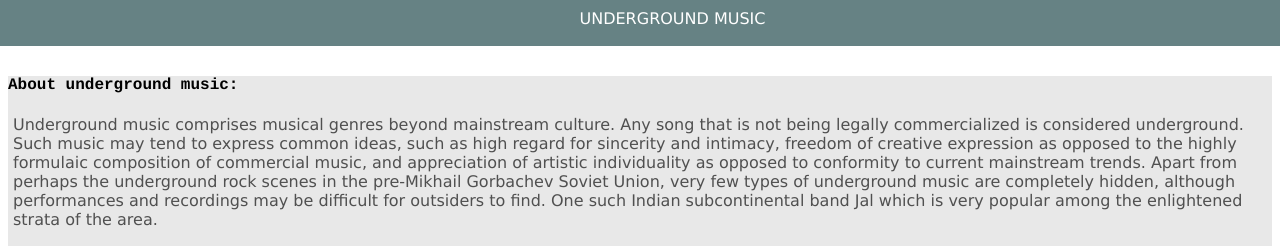
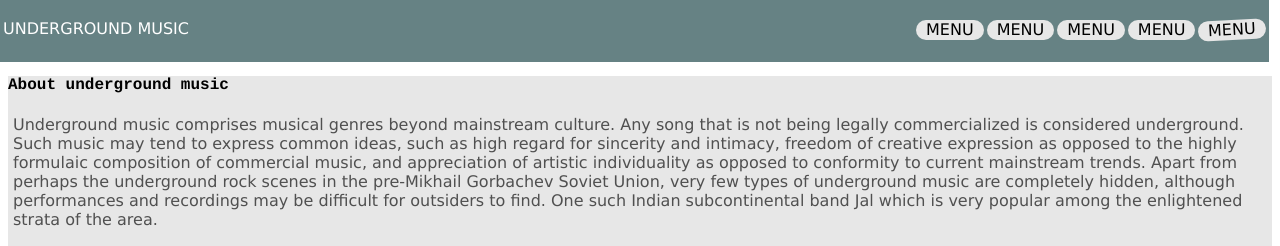
Before and after one commit to TadckaOfficial/TadckaOfficial, a PHP site: page / in a window 1280 px wide. Shown: the top 246 px of the page. Run offline with PHP 8.4, Linux system fonts and the light colour scheme; some libraries are stand-ins or nearby versions.

Commit message:
Initial commit
Initial commit

```diff
--- a/index.html
+++ b/index.html
@@ -12,14 +12,25 @@
 </head>
 <body>
 <div id="header">
-       <p id="name">UNDERGROUND MUSIC</p>
-</div>
+       <p id="name">UNDERGROUND MUSIC
+
+
+           <a href="#" class="btn">MENU</a>
+           <a href="#" class="btn">MENU</a>
+           <a href="#" class="btn">MENU</a>
+           <a href="#" class="btn">MENU</a>
+           <a href="#" class="btn">MENU</a>
+
+
+       </p>
+       </div>
+
 <div class="left">
        <img src=""/>
 </div>
  <div class="right">
 
-<h4>About underground music:</h4>
+<h4>About underground music</h4>
 
 <p>
                              Underground music comprises musical genres beyond mainstream culture.
@@ -34,7 +45,7 @@
 </p>
 
 
-<h4>Some around 80's Electronic:
+<h4>Some around 80's Electronic
 <p>
 <embed width="350" height="300"
 src="http://www.youtube.com/embed/FGEQUSVPt7A">
@@ -56,8 +67,6 @@ src="http://www.youtube.com/embed/sEYs6UGwwGg">
 
 </p>
 
-<div id="interactive-button">BUUUUTTONAS</div>
-
 </div>
 <div id="footer">
 
--- a/style.css
+++ b/style.css
@@ -6,9 +6,9 @@ div {
     background-color: #668284;
     z-index: 1;
     position: fixed;
-    width: 105%;
+    width: 99.3%;
     margin-top: -10px;
-    height: 6%;
+    height: 8%;
     margin-bottom: 20px;
     margin-left: -10px;
 }
@@ -17,10 +17,10 @@ div {
     color: #ffffff;
     font-family: Verdana, sans-serif;
     font-size: 16px;
-    padding-top: 5px;
+    padding-top: 15px;
     margin-left: 5px;
-    text-align: center;
-    position: relative;
+    text-align: left;
+    position: static;
     line-height: 0.0;
 }
 
@@ -61,8 +61,8 @@ a:hover {
     float: right;
     margin-top: 50px;
     width: 100%;
-    height: 750px;
-    background-color: #E8E8E8;
+    height: 680px;
+    background-color: #e7e7e7;
     margin-right: 0px;
     margin-bottom: 10px;
 }
@@ -91,3 +91,33 @@ a:hover {
 embed {
     position: static;
 }
+
+.btn {
+    background-color: #e7e7e7; /* Green */
+    border: none;
+    color: black;
+    padding: 10px 10px;
+    text-align: center;
+    text-decoration: none;
+    display: inline-block;
+    font-size: 16px;
+    border-radius: 11px;
+    text-shadow: inset 0 1px 0 rgba(255,255,255,0.2);
+    float: right;
+    margin: 0 0 0px 0px;
+    margin-right: 3px;
+    margin-top: -9px;
+
+
+}
+
+ .btn:nth-child(1) {
+     -webkit-transform: rotate(-3deg);
+     -moz-transform: rotate(-3deg);
+ }
+
+}
+
+body {
+    background-color: #e7e7e7;
+}
```
